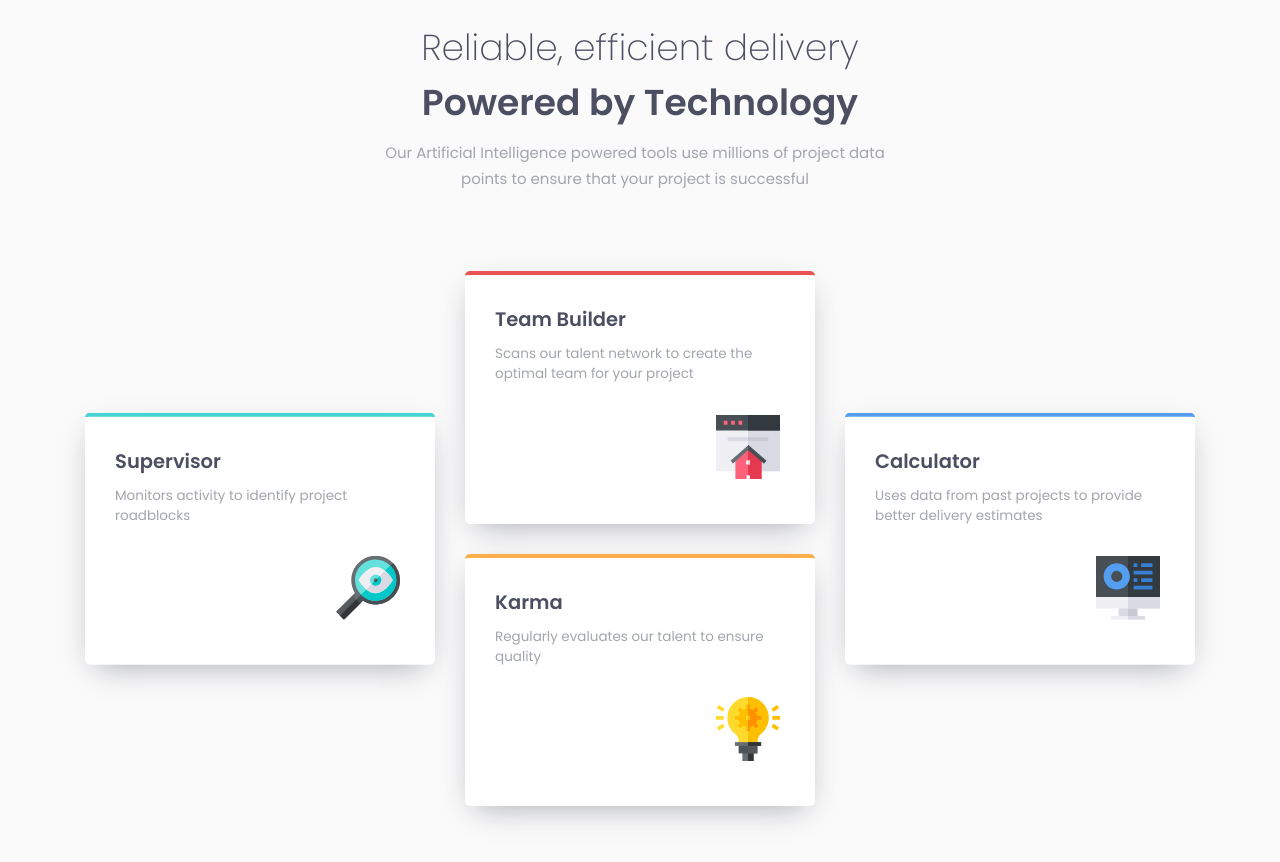
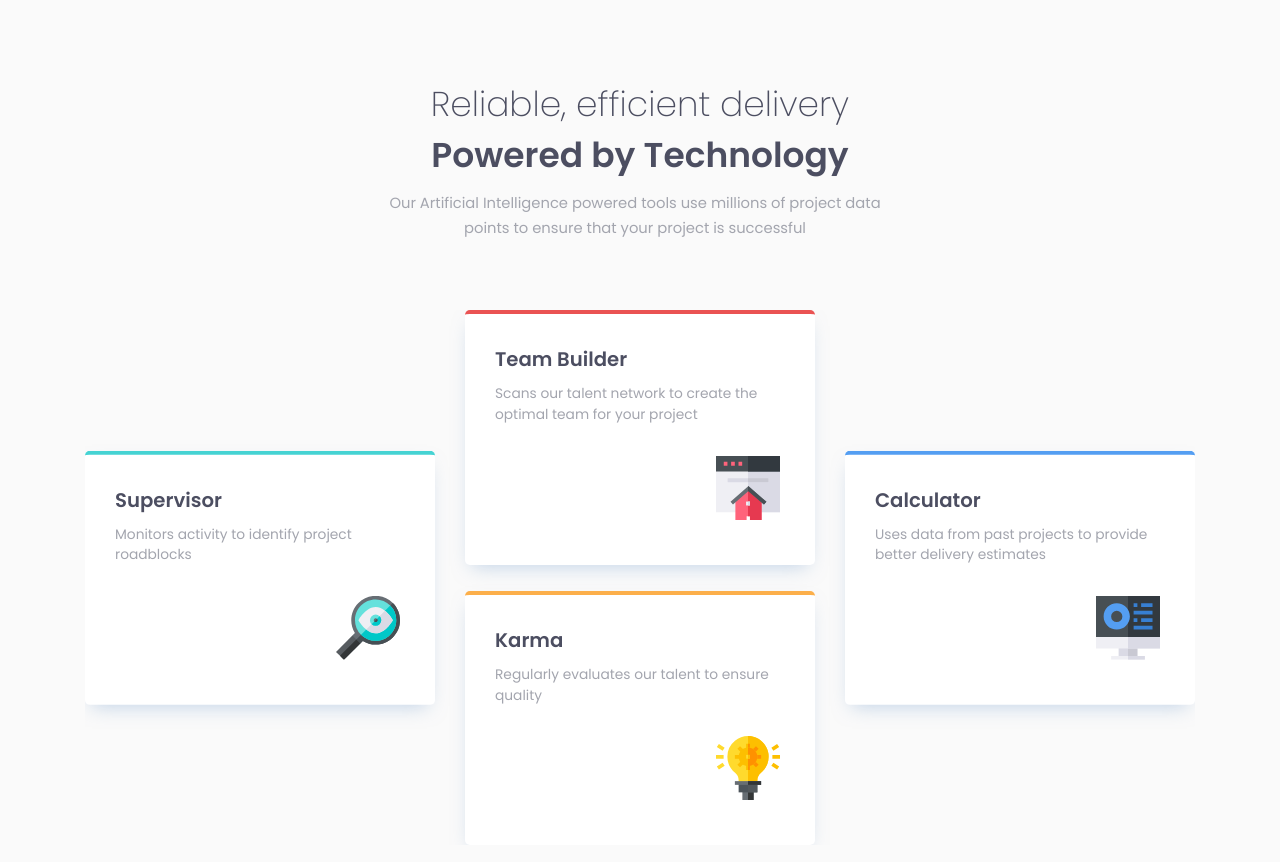
Before and after one commit to jwalczak94/Four-card-feature-section, a plain HTML site: page index.html in a window 1280 px wide. Drawn offline with Linux system fonts and the light colour scheme.

Commit message:
fix desktop view

```diff
--- a/index.html
+++ b/index.html
@@ -11,29 +11,29 @@
 
 <body>
   <header>
-    <h2>Reliable, efficient delivery</h2>
-    <h1>Powered by Technology</h1>
+    <h1>Reliable, efficient delivery</h1>
+    <h2 class="text-bold">Powered by Technology</h2>
     <p id="description">Our Artificial Intelligence powered tools use millions of project data points
       to ensure that your project is successful</p>
   </header>
   <main>
     <section class="clearfix" id="cyan">
-      <h3>Supervisor</h3>
+      <h3 class="text-bold">Supervisor</h3>
       <p>Monitors activity to identify project roadblocks</p>
       <img src="./images/icon-supervisor.svg" alt="Supervisor icon">
     </section>
     <section class="clearfix" id="red">
-      <h3>Team Builder</h3>
+      <h3 class="text-bold">Team Builder</h3>
       <p>Scans our talent network to create the optimal team for your project</p>
       <img src="./images/icon-team-builder.svg" alt="Team builder icon">
     </section>
     <section class="clearfix" id="orange">
-      <h3>Karma</h3>
+      <h3 class="text-bold">Karma</h3>
       <p>Regularly evaluates our talent to ensure quality</p>
       <img src="./images/icon-karma.svg" alt="Karma icon">
     </section>
     <section class="clearfix" id="blue">
-      <h3>Calculator</h3>
+      <h3 class="text-bold">Calculator</h3>
       <p>Uses data from past projects to provide better delivery estimates</p>
       <img src="./images/icon-calculator.svg" alt="Calculator icon">
     </section>
--- a/style.css
+++ b/style.css
@@ -4,6 +4,10 @@
   margin: 0;
   padding: 0;
   box-sizing: border-box;
+}
+
+html {
+  font-size: 61.5%;
 }
 
 :root {
@@ -23,64 +27,60 @@
   clear: both;
 }
 
+.text-bold {
+  font-weight: 600;
+}
+
 body {
-  font-size: 15px;
   font-family: 'Poppins', sans-serif;
   background-color: var(--VeryLightGray);
+  color: var(--VeryDarkBlue);
+  min-height: 100vh;
+  padding: 2rem 0;
 }
 
 header {
   text-align: center;
-  width: 315px;
-  margin: 20px auto;
+  max-width: 315px;
+  margin: 0 auto;
 }
 
-h1 {
-  color: var(--VeryDarkBlue);
-  font-weight: 600;
-  font-size: 1.7em;
-}
-
+h1,
 h2 {
   color: var(--VeryDarkBlue);
   font-weight: 200;
-  font-size: 1.7em;
+  font-size: 2.5rem;
 }
 
 #description {
-  font-size: 1em;
+  font-size: 1.5em;
   line-height: 1.7;
-  font-size: 1em;
 }
 
+
 main {
-  /* position: relative; */
-  width: 315px;
-  margin: 80px auto;
+  max-width: 315px;
+  margin: auto;
+}
+
+h3 {
+  font-size: 2rem;
 }
 
 section {
-  /* position: absolute; */
   display: block;
   background-color: var(--White);
-  margin-top: 25px;
+  margin-top: 2.5rem;
   border-top: 4px solid;
-  border-radius: 5px;
-  padding: 20px 25px 25px 20px;
-  box-shadow: 0 10px 30px -10px var(--GrayishBlue);
-}
-
-h3 {
-  color: var(--VeryDarkBlue);
-  font-weight: 600;
-  font-size: 1.30em;
+  border-radius: 0.5rem;
+  padding: 2rem 2.5rem 2.5rem 2rem;
+  box-shadow: 0 0.9rem 1.9rem -0.7rem hsla(213, 47%, 67%, 0.5);
 }
 
 p {
-  margin: 10px 10px 30px 0;
+  padding: 10px 10px 30px 0;
   color: var(--GrayishBlue);
-  font-weight: 400;
-  font-size: 0.9em;
+  font-size: 1.4rem;
   line-height: 1.5;
 }
 
@@ -104,28 +104,28 @@ img {
   float: right;
 }
 
-@media(min-width: 1025px) {
+@media(min-width: 1200px) {
 
   header {
-    width: 550px;
-    margin: 20px auto;
+    max-width: 550px;
+    padding: 6rem 0 4rem;
   }
 
   h1,
   h2 {
-    font-size: 2.4em;
+    font-size: 3.5rem;
   }
 
   main {
     position: relative;
-    width: 1110px;
+    max-width: 1110px;
     height: 535px;
-    margin: 80px auto;
+    overflow: hidden;
   }
 
   section {
     position: absolute;
-    width: 350px;
+    max-width: 350px;
     margin-top: 0;
     padding: 30px 35px 45px 30px;
   }
```
